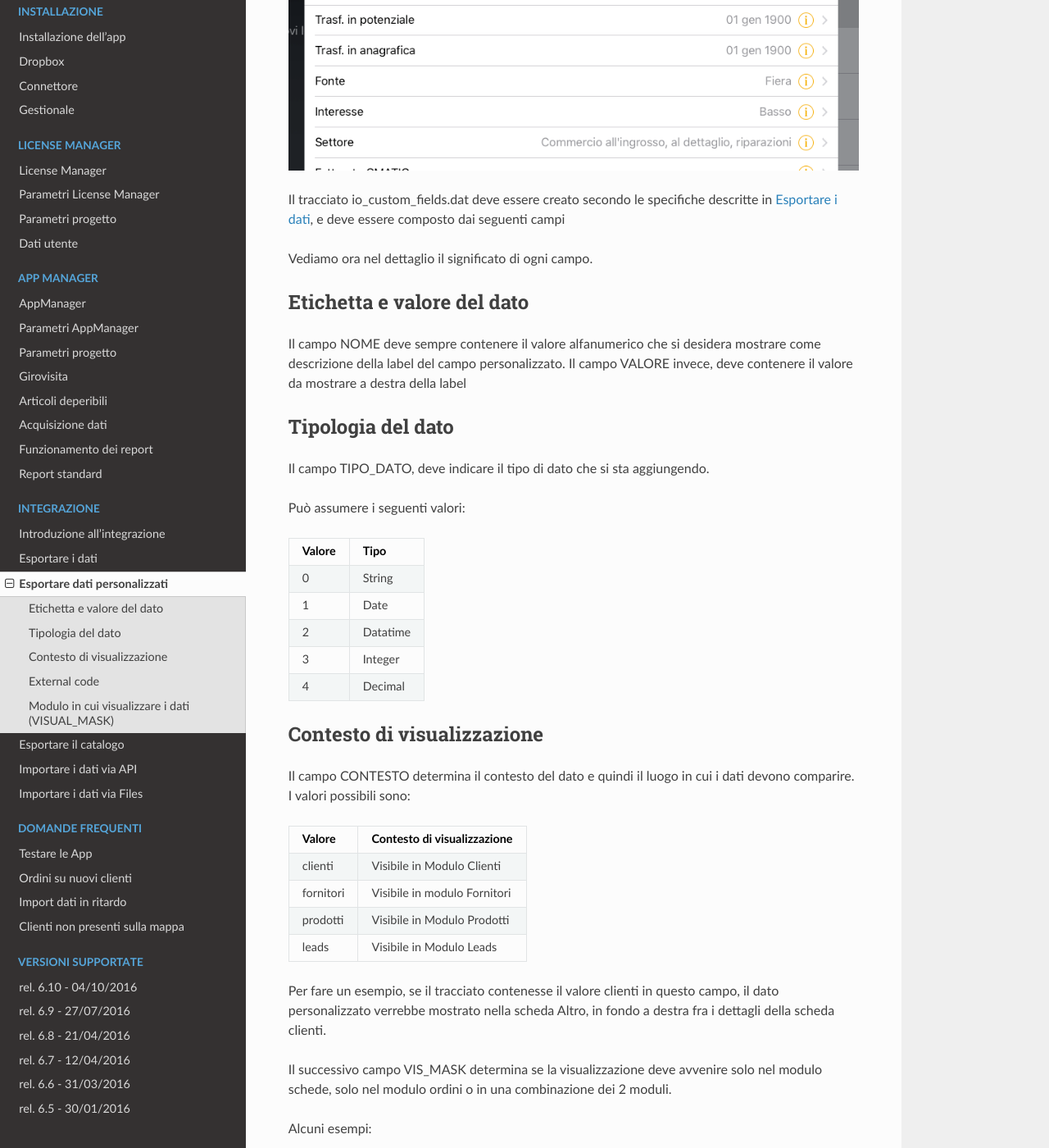
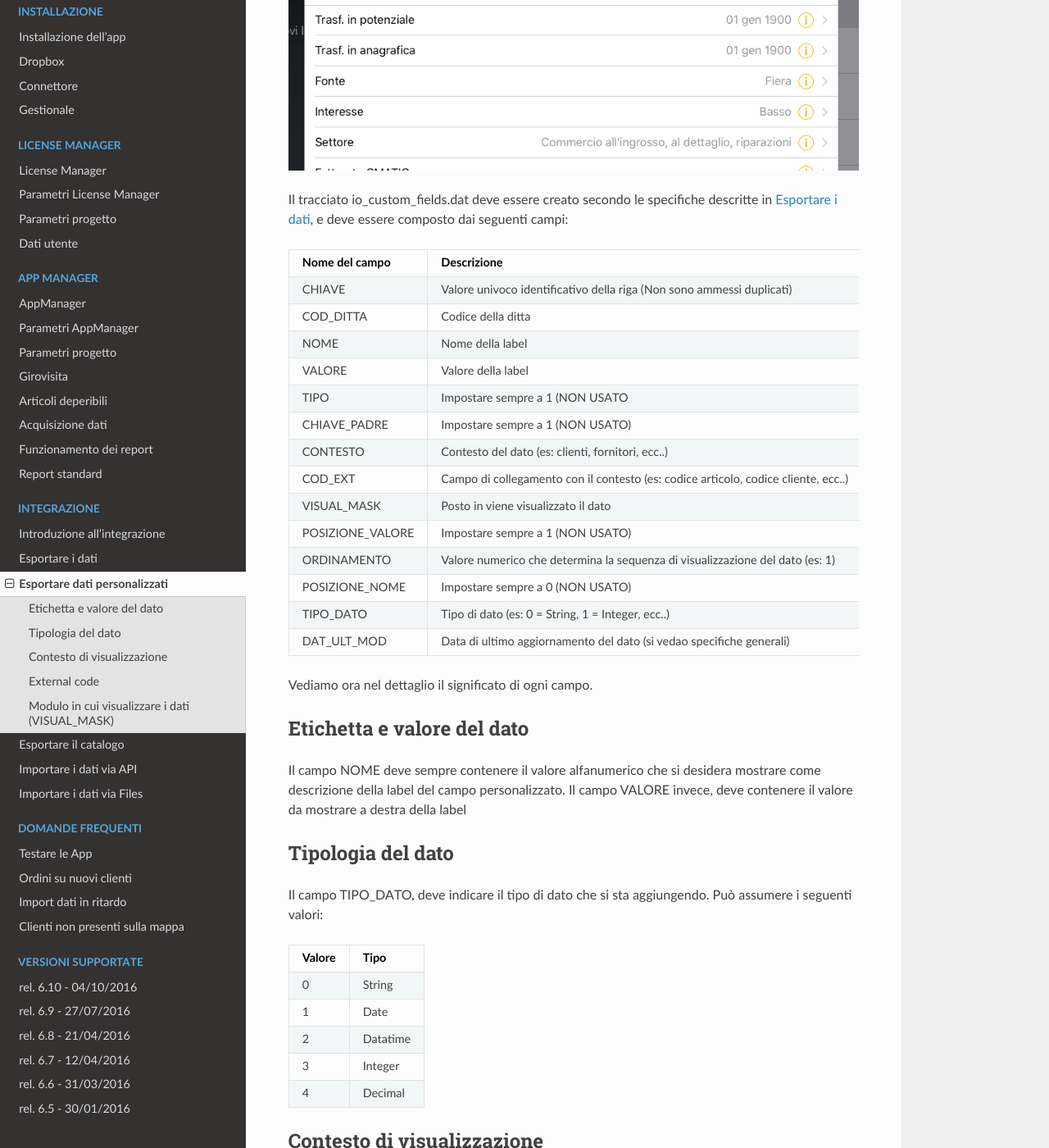
Before and after one commit to wedoit-io/doc-icommerce, a Sphinx documentation site: the page built from source/int-export-dati-custom.rst, in a window 1280 px wide and 1400 px high, scrolled down 402 px. Shown: the whole window at 82% size. Built offline with Sphinx 7.4.7 and the Read the Docs theme 2.0.0, drawn with Linux system fonts in a browser that asks for light colours.

Commit message:
Update int-export-dati-custom.rst

```diff
--- a/source/int-export-dati-custom.rst
+++ b/source/int-export-dati-custom.rst
@@ -7,8 +7,7 @@ Tali dati vengono visualizzati, nell'iPad, in un specifica scheda che appare in
 .. figure:: int-export-dati-custom.png
    :alt:
 
-Il tracciato io_custom_fields.dat deve essere creato secondo le specifiche descritte in :doc:`int-export-dati`, e deve essere composto dai seguenti campi
-
+Il tracciato io_custom_fields.dat deve essere creato secondo le specifiche descritte in :doc:`int-export-dati`, e deve essere composto dai seguenti campi:
 
 ==================  ========================================================================================
 Nome del campo      Descrizione
@@ -27,7 +26,7 @@ ORDINAMENTO         Valore numerico che determina la sequenza di visualizzazione
 POSIZIONE_NOME      Impostare sempre a 0 (NON USATO)
 TIPO_DATO           Tipo di dato (es: 0 = String, 1 = Integer, ecc..)
 DAT_ULT_MOD         Data di ultimo aggiornamento del dato (si vedao specifiche generali)
-==================  ===========================================================================================
+==================  ========================================================================================
 
 
 Vediamo ora nel dettaglio il significato di ogni campo.
@@ -39,9 +38,7 @@ Il campo VALORE invece, deve contenere il valore da mostrare a destra della labe
 
 Tipologia del dato
 ------------------
-Il campo TIPO_DATO, deve indicare il tipo di dato che si sta aggiungendo.
-
-Può assumere i seguenti valori:
+Il campo TIPO_DATO, deve indicare il tipo di dato che si sta aggiungendo. Può assumere i seguenti valori:
 
 ======  ==========
 Valore  Tipo
```
